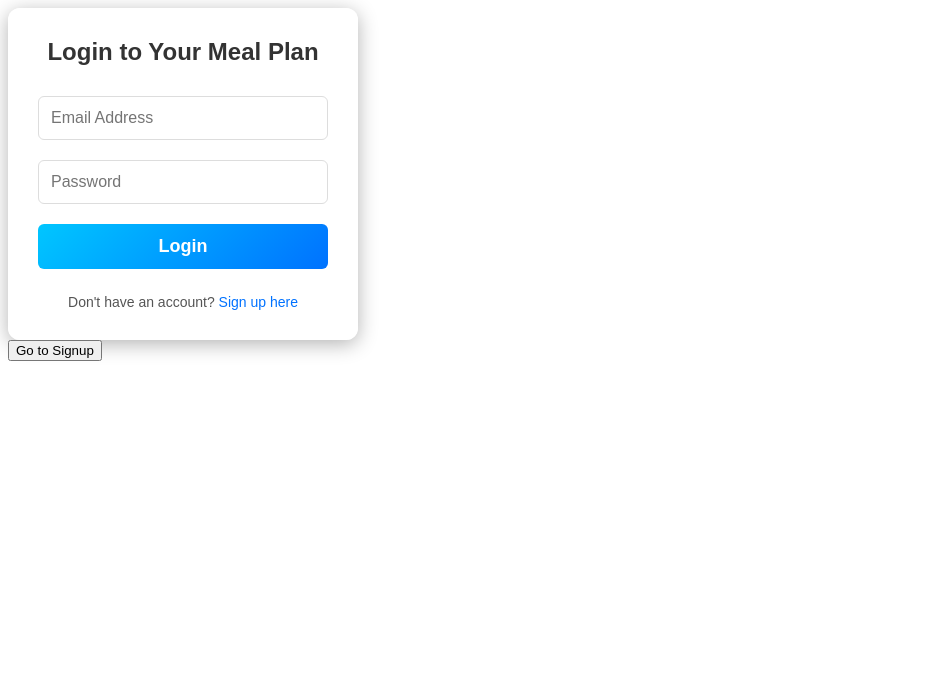
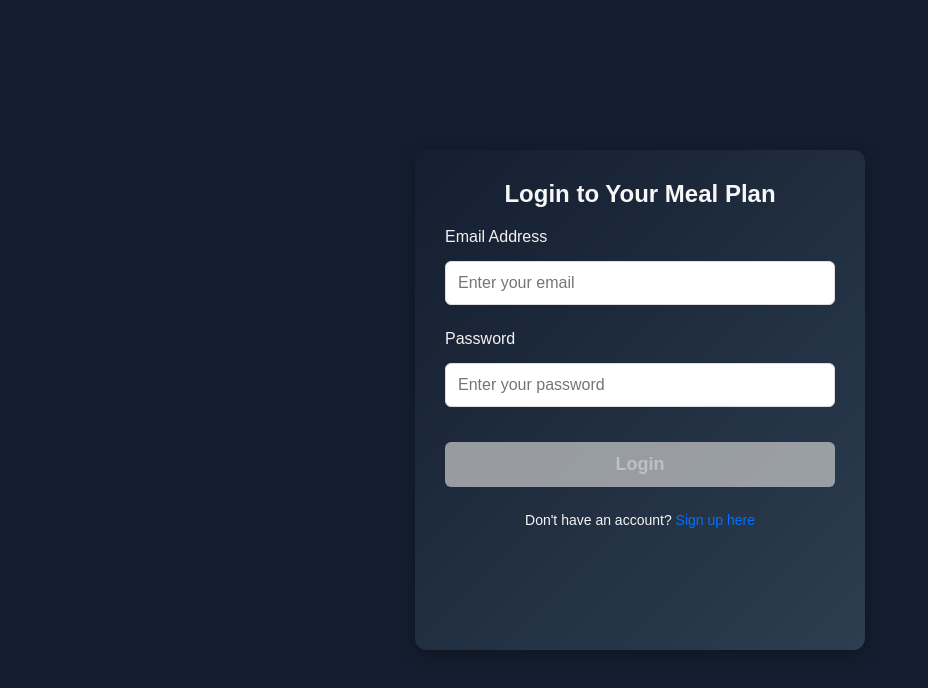
Before and after one commit to suphinhazainarr/ai-meal-subscription, an Angular app in the folder frontend/ai-meal/: page /login in a window 1280 px wide. Shown: the top 688 px of the page, without its empty margins (0-928 px from the left). Built offline with nearby package versions, Linux system fonts and the light colour scheme.

Commit message:
login snd signup styles done

```diff
--- a/frontend/ai-meal/src/app/app.component.html
+++ b/frontend/ai-meal/src/app/app.component.html
@@ -1,3 +1 @@
 <router-outlet></router-outlet>
-
-<button (click)="goToSignup()">Go to Signup</button>
--- a/frontend/ai-meal/src/app/app.component.ts
+++ b/frontend/ai-meal/src/app/app.component.ts
@@ -5,7 +5,7 @@ import { SignupComponent } from './components/auth/signup/signup.component';
 
 @Component({
   selector: 'app-root',
-  imports: [RouterOutlet,LoginComponent,SignupComponent],
+  imports: [RouterOutlet],
   templateUrl: './app.component.html',
   styleUrl: './app.component.css'
 })
--- a/frontend/ai-meal/src/app/components/auth/login/login.component.css
+++ b/frontend/ai-meal/src/app/components/auth/login/login.component.css
@@ -5,25 +5,61 @@
     font-family: 'Poppins', sans-serif;
 }
 
+/* Ensure the HTML and body take up the full height of the viewport */
+html, body {
+    height: 100%;
+}
+
 body {
     display: flex;
     justify-content: center;
     align-items: center;
-    height: 100vh;
+    min-height: 100vh; /* Use min-height to ensure it covers the full viewport height */
     background: linear-gradient(135deg, #141e30, #243b55);
     background-attachment: fixed;
     position: relative;
     overflow: hidden;
+    padding: 20px;
+    background: #141e30; /* Fallback color */
+
+}
+
+/* Add a pseudo-element for the aesthetic background */
+/* body::before {
+    content: '';
+    position: absolute;
+    top: 0;
+    left: 0;
+    width: 100%;
+    height: 100%;
+    background: linear-gradient(135deg, rgba(20, 30, 48, 0.8), rgba(36, 59, 85, 0.8));
+    z-index: -1;
+} */
+
+::ng-deep body::before {
+    content: '';
+    position: absolute;
+    top: 0;
+    left: 0;
+    width: 100%;
+    height: 100%;
+    background-color: #141e30;
+    z-index: -1;
 }
 
 .login-container {
-    background: rgba(255, 255, 255, 0.9);
+    background: linear-gradient(135deg, #141e30, #2c3e50);
     padding: 30px;
     border-radius: 12px;
     box-shadow: 0 4px 20px rgba(0, 0, 0, 0.3);
-    width: 350px;
+    width: 450px; /* Full width on small screens */
+    max-width: 450px; /* Maximum width for larger screens */
     text-align: center;
     transition: transform 0.3s ease-in-out;
+    margin: auto; /* Ensure the container is centered */
+    height: 500px;
+    position: relative; /* Ensure it stays above the background */
+    z-index: 1; /* Place it above the pseudo-element */
 }
 
 .login-container:hover {
@@ -32,7 +68,7 @@ body {
 
 .login-container h2 {
     margin-bottom: 20px;
-    color: #333;
+    color: hwb(0 97% 3%);
     font-weight: 600;
 }
 
@@ -68,7 +104,7 @@ body {
 
 .login-container p {
     margin-top: 15px;
-    color: #555;
+    color: #f5f4f4;
     font-size: 14px;
 }
 
@@ -82,3 +118,67 @@ body {
 .login-container a:hover {
     text-decoration: underline;
 }
+
+/* Validation Styles */
+.form-group {
+    margin-bottom: 15px;
+    text-align: left;
+}
+
+.form-group label {
+    display: block;
+    margin-bottom: 5px;
+    color: #f5f1f1;
+    font-weight: 500;
+}
+
+.form-group input.ng-invalid.ng-touched {
+    border-color: #ff3860;
+}
+
+.form-group input.ng-valid.ng-touched {
+    border-color: #23d160;
+}
+
+.error-message {
+    color: #ff3860;
+    font-size: 0.875em;
+    margin-top: 5px;
+    display: block;
+}
+
+/* Additional Styles for Invalid Fields */
+.login-container input.ng-invalid.ng-touched {
+    border-color: #ff3860;
+    background-color: #fff5f5;
+}
+
+.login-container input.ng-invalid.ng-touched:focus {
+    box-shadow: 0 0 8px rgba(255, 56, 96, 0.2);
+}
+
+/* Disabled Submit Button */
+.login-container input[type="submit"]:disabled {
+    background: #ccc;
+    cursor: not-allowed;
+    opacity: 0.7;
+}
+
+/* Responsive Styles */
+@media (max-width: 480px) {
+    .login-container {
+        padding: 20px; /* Reduce padding on smaller screens */
+    }
+
+    .login-container h2 {
+        font-size: 1.5em; /* Reduce font size for smaller screens */
+    }
+
+    .login-container input {
+        font-size: 14px; /* Reduce font size for smaller screens */
+    }
+
+    .login-container input[type="submit"] {
+        font-size: 16px; /* Reduce font size for smaller screens */
+    }
+}
--- a/frontend/ai-meal/src/app/components/auth/login/login.component.html
+++ b/frontend/ai-meal/src/app/components/auth/login/login.component.html
@@ -1,9 +1,52 @@
 <div class="login-container">
   <h2>Login to Your Meal Plan</h2>
   <form [formGroup]="loginForm" (ngSubmit)="onSubmit()">
-    <input type="email" formControlName="email" placeholder="Email Address" required>
-    <input type="password" formControlName="password" placeholder="Password" required>
+    <!-- Email Field -->
+    <div class="form-group">
+      <label for="email">Email Address</label>
+      <input
+        type="email"
+        id="email"
+        formControlName="email"
+        placeholder="Enter your email"
+        required
+      />
+      <!-- Validation Messages for Email -->
+      <div *ngIf="loginForm.get('email')?.invalid && (loginForm.get('email')?.touched || loginForm.get('email')?.dirty)">
+        <small class="error-message" *ngIf="loginForm.get('email')?.errors?.['required']">
+          Email is required.
+        </small>
+        <small class="error-message" *ngIf="loginForm.get('email')?.errors?.['email']">
+          Please enter a valid email address.
+        </small>
+      </div>
+    </div>
+
+    <!-- Password Field -->
+    <div class="form-group">
+      <label for="password">Password</label>
+      <input
+        type="password"
+        id="password"
+        formControlName="password"
+        placeholder="Enter your password"
+        required
+      />
+      <!-- Validation Messages for Password -->
+      <div *ngIf="loginForm.get('password')?.invalid && (loginForm.get('password')?.touched || loginForm.get('password')?.dirty)">
+        <small class="error-message" *ngIf="loginForm.get('password')?.errors?.['required']">
+          Password is required.
+        </small>
+        <small class="error-message" *ngIf="loginForm.get('password')?.errors?.['minlength']">
+          Password must be at least 6 characters long.
+        </small>
+      </div>
+    </div>
+
+    <!-- Submit Button -->
     <input type="submit" value="Login" [disabled]="loginForm.invalid">
   </form>
+
+  <!-- Signup Link -->
   <p>Don't have an account? <a routerLink="/signup">Sign up here</a></p>
 </div>
--- a/frontend/ai-meal/src/app/components/auth/login/login.component.ts
+++ b/frontend/ai-meal/src/app/components/auth/login/login.component.ts
@@ -1,17 +1,17 @@
-import { Component, OnDestroy, OnInit } from '@angular/core';
+import { Component, OnInit, OnDestroy } from '@angular/core';
 import { FormBuilder, FormGroup, ReactiveFormsModule, Validators } from '@angular/forms';
 import { AuthService } from '../../../services/auth.service';
-import { Router } from '@angular/router';
+import { Router, RouterModule } from '@angular/router';
+import { CommonModule } from '@angular/common';
 
 @Component({
   selector: 'app-login',
-  standalone:true,
-
-  imports: [ReactiveFormsModule],
+  standalone: true,
+  imports: [ReactiveFormsModule, RouterModule, CommonModule],
   templateUrl: './login.component.html',
-  styleUrl: './login.component.css'
+  styleUrls: ['./login.component.css']
 })
-export class LoginComponent implements OnInit ,OnDestroy {
+export class LoginComponent implements OnInit, OnDestroy {
   loginForm: FormGroup;
 
   constructor(private fb: FormBuilder, private authService: AuthService, private router: Router) {
@@ -30,12 +30,13 @@ export class LoginComponent implements OnInit ,OnDestroy {
   }
 
   onSubmit() {
-    console.log("hi")
+    console.log('Form submitted');
     if (this.loginForm.valid) {
       const { email, password } = this.loginForm.value;
       this.authService.login(email, password).subscribe({
         next: (res: any) => {
           alert('Login successful!');
+          this.router.navigate(['/home']);
         },
         error: (err: any) => {
           alert('Invalid credentials');
@@ -43,5 +44,4 @@ export class LoginComponent implements OnInit ,OnDestroy {
       });
     }
   }
-
 }
--- a/frontend/ai-meal/src/app/components/auth/signup/signup.component.css
+++ b/frontend/ai-meal/src/app/components/auth/signup/signup.component.css
@@ -49,12 +49,25 @@ body::after {
     }
 }
 
+
+::ng-deep body::before {
+    content: '';
+    position: absolute;
+    top: 0;
+    left: 0;
+    width: 100%;
+    height: 100%;
+    background-color: #141e30;
+    z-index: -1;
+}
+
 .signup-container {
-    background: rgba(255, 255, 255, 0.9);
+    background: linear-gradient(135deg, #141e30, #2c3e50);
     padding: 30px;
     border-radius: 12px;
     box-shadow: 0 4px 20px rgba(0, 0, 0, 0.3);
-    width: 350px;
+    width: 450px;
+    height: 600px;
     text-align: center;
     position: relative;
     z-index: 1;
@@ -67,7 +80,7 @@ body::after {
 
 .signup-container h2 {
     margin-bottom: 20px;
-    color: #333;
+    color: #f4f4f4;
     font-weight: 600;
 }
 
--- a/frontend/ai-meal/src/app/components/auth/signup/signup.component.ts
+++ b/frontend/ai-meal/src/app/components/auth/signup/signup.component.ts
@@ -1,13 +1,13 @@
 import { Component } from '@angular/core';
 import { FormBuilder, FormGroup, Validators } from '@angular/forms';
 import { AuthService } from '../../../services/auth.service';
-import { Router } from '@angular/router';
+import { Router, RouterModule } from '@angular/router';
 import { ReactiveFormsModule } from '@angular/forms';  // ✅ Import this
 
 @Component({
   selector: 'app-signup',
   standalone:true,
-  imports: [    ReactiveFormsModule  // ✅ Add this
+  imports: [    ReactiveFormsModule ,RouterModule // ✅ Add this
   ],
   templateUrl: './signup.component.html',
   styleUrl: './signup.component.css'
--- a/frontend/ai-meal/src/styles.css
+++ b/frontend/ai-meal/src/styles.css
@@ -1 +1,32 @@
-/* You can add global styles to this file, and also import other style files */
+* {
+    margin: 0;
+    padding: 0;
+    box-sizing: border-box;
+    font-family: 'Poppins', sans-serif;
+}
+
+html, body {
+    height: 100%;
+}
+
+body {
+    display: flex;
+    justify-content: center;
+    align-items: center;
+    min-height: 100vh;
+    /* background: #141e30; Fallback color */
+    position: relative;
+    overflow: hidden;
+    padding: 20px;
+}
+
+body::before {
+    content: '';
+    position: absolute;
+    top: 0;
+    left: 0;
+    width: 100%;
+    height: 100%;
+    /* background: linear-gradient(135deg, rgba(20, 30, 48, 0.8), rgba(36, 59, 85, 0.8)); */
+    z-index: -1;
+}
```
Also changed, not shown: 1 other file (tests, documents, lock files or other folders).
